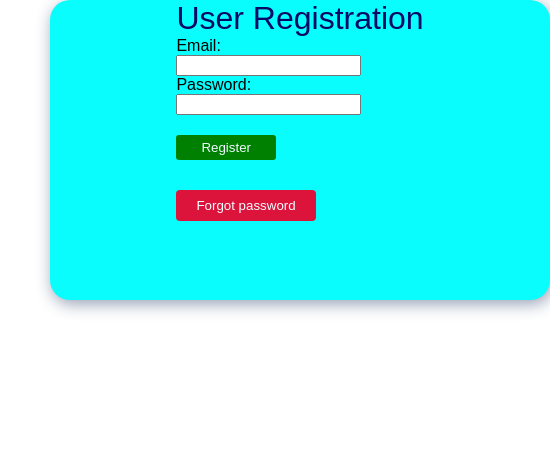
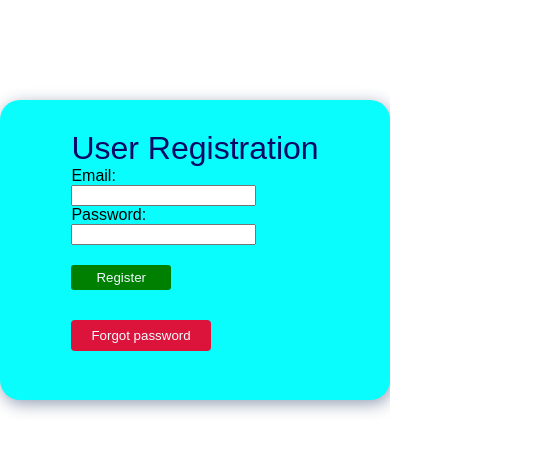
Before and after one commit to k2a0r1t1h2i0g0a2/ResetPassword-frontend, a React (Vite) app: page / in a window 390 px wide. Shown: the top 452 px of the page, 550 px wide, since content can reach past the window. Built offline with nearby package versions, Linux system fonts and the light colour scheme.

Commit message:
styles added

```diff
--- a/src/Components/ResetPassword.jsx
+++ b/src/Components/ResetPassword.jsx
@@ -17,8 +17,8 @@ const ResetPassword = () => {
     e.preventDefault();
 
     try {
-      const response = await axiosInstance.post(
-        `/user/reset-password/${token}`,
+      const response = await fetch(
+        `https://resetpassword-e9hb.onrender.com/user/reset-password/${token}`,
         {
           newPassword: password,
         }
--- a/src/Components/User.css
+++ b/src/Components/User.css
@@ -14,9 +14,11 @@ width: 500px;
 height: 300px;
 border-radius: 20px;
  box-shadow: 2px 4px 16px 0px rgba(32, 53, 98, 0.47);
- display: flex;
- justify-content: space-around;
-margin-left: 50px;
+display: flex;
+justify-content: center;
+margin-left: 400px;
+margin-top: 100px;
+padding-top: 30px;
 }
 .success{
    background-color: green;
@@ -48,9 +50,10 @@ margin-left: 50px;
     border-radius: 20px;
     box-shadow: 2px 4px 16px 0px rgba(32, 53, 98, 0.47);
     display: flex;
-    justify-content: space-around;
-    margin-left: 50px;
-    padding-top: 20px;
+        justify-content: center;
+        margin-left: 400px;
+        margin-top: 100px;
+        padding-top: 30px;
 }
 #forgotEmail {
     margin-top: 20px;
@@ -63,9 +66,10 @@ background-color: rgb(10, 253, 253);
     border-radius: 20px;
     box-shadow: 2px 4px 16px 0px rgba(32, 53, 98, 0.47);
     display: flex;
-    justify-content: space-around;
-    margin-left: 50px;
-    padding-top: 20px;
+        justify-content: center;
+        margin-left: 400px;
+        margin-top: 100px;
+        padding-top: 30px;
 }
 
 .success-message{
@@ -78,3 +82,29 @@ background-color: rgb(10, 253, 253);
 #resetPassword{
     margin-top: 32px;
 }
+
+@media (max-width: 910px) {
+    .registerpage {
+        width: 100%;
+
+        margin-left: 0;
+
+    }
+}
+@media (max-width: 910px) {
+    .resetpage{
+        width: 100%;
+
+        margin-left: 0;
+
+    }
+}
+
+@media (max-width: 910px) {
+    .forgotpage {
+        width: 100%;
+
+        margin-left: 0;
+
+    }
+}
```
